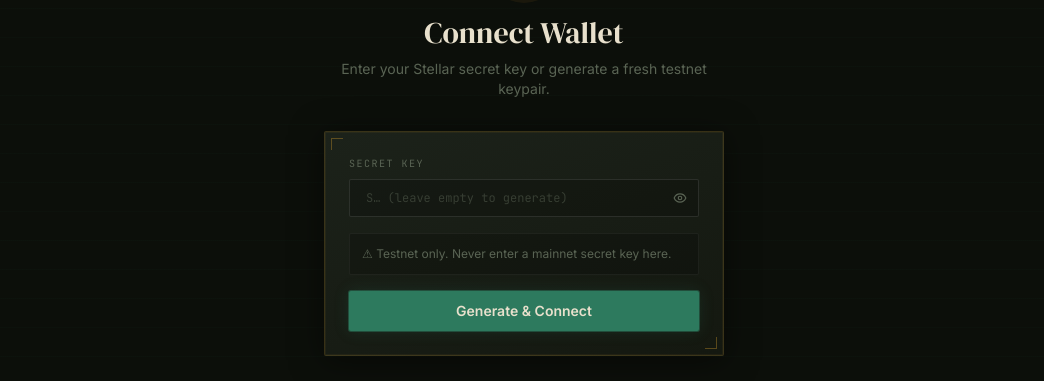
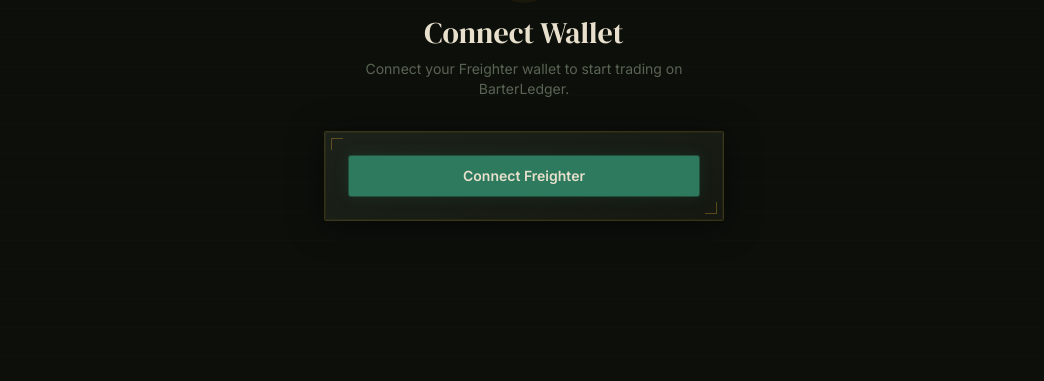
Before and after one commit to priyarajput59/BARTERLEDGER-Peer-to-Peer-Skill-Trading-Protocol, a React (Vite) app in the folder frontend/: page / in a window 1280 px wide. Both pictures are taken after a click on the button "Connect Wallet". Shown: the part 154-535 px from the top of the page, without its empty margins (116-1160 px from the left). Built offline with nearby package versions, Linux system fonts and the light colour scheme; no server answers.

Commit message:
feat: real wallet integration with Freighter API

```diff
--- a/frontend/package.json
+++ b/frontend/package.json
@@ -12,6 +12,7 @@
     "lint": "eslint src --ext ts,tsx --report-unused-disable-directives --max-warnings 0"
   },
   "dependencies": {
+    "@stellar/freighter-api": "^6.0.1",
     "@stellar/stellar-sdk": "^12.0.0",
     "clsx": "^2.1.1",
     "framer-motion": "^11.3.0",
--- a/frontend/src/lib/store.ts
+++ b/frontend/src/lib/store.ts
@@ -37,9 +37,8 @@
 interface BarterStore {
   // Wallet
   pubKey: string
-  secretKey: string
   isConnected: boolean
-  setWallet: (pub: string, sec: string) => void
+  setWallet: (pub: string) => void
   disconnect: () => void
 
   // Trades
@@ -62,9 +61,9 @@
 }
 
 export const useBarterStore = create<BarterStore>((set, get) => ({
-  pubKey: '', secretKey: '', isConnected: false,
-  setWallet: (pub, sec) => set({ pubKey: pub, secretKey: sec, isConnected: true }),
-  disconnect: () => set({ pubKey: '', secretKey: '', isConnected: false, profile: null, trades: [] }),
+  pubKey: '', isConnected: false,
+  setWallet: (pub) => set({ pubKey: pub, isConnected: true }),
+  disconnect: () => set({ pubKey: '', isConnected: false, profile: null, trades: [] }),
 
   trades: [],
   setTrades: (t) => set({ trades: t }),
--- a/frontend/src/pages/Profile.tsx
+++ b/frontend/src/pages/Profile.tsx
@@ -1,6 +1,6 @@
 import { useState } from 'react'
-import { Keypair } from '@stellar/stellar-sdk'
 import { Eye, EyeOff, Loader2, Copy, ExternalLink, TrendingUp, AlertTriangle, CheckCircle } from 'lucide-react'
+import { isConnected as isFreighterConnected, requestAccess, getAddress, signMessage } from '@stellar/freighter-api'
 import { useBarterStore } from '../lib/store'
 import RankBadge from '../components/RankBadge'
 import { MOCK_PROFILES, formatDate } from '../lib/mockData'
@@ -8,33 +8,48 @@
 
 export default function Profile() {
   const { isConnected, pubKey, setWallet, disconnect, setProfile, addNotification } = useBarterStore()
-  const [secretInput, setSecretInput] = useState('')
-  const [showSecret, setShowSecret]   = useState(false)
   const [loading, setLoading]         = useState(false)
 
   const handleConnect = async () => {
     setLoading(true)
     try {
-      let kp: Keypair
-      if (secretInput.trim()) {
-        kp = Keypair.fromSecret(secretInput.trim())
-      } else {
-        kp = Keypair.random()
-        addNotification('info', 'New testnet keypair generated. Save your secret key!')
+      const installed = await isFreighterConnected()
+      if (!installed) {
+        addNotification('error', 'Freighter wallet is not installed. Please install the browser extension.')
+        return
       }
-      setWallet(kp.publicKey(), kp.secret())
-      // Load mock profile
-      const mock = MOCK_PROFILES.find(p => p.trader === kp.publicKey()) || {
-        trader: kp.publicKey(), reputation_score: 0, rank: 'Newcomer',
+
+      const accessObj = await requestAccess()
+      if (accessObj.error) {
+        addNotification('error', 'Connection request denied')
+        return
+      }
+
+      const addressObj = await getAddress()
+      if (addressObj.error || !addressObj.address) {
+        addNotification('error', 'Could not retrieve wallet address')
+        return
+      }
+
+      const pk = addressObj.address
+      const sigObj = await signMessage('Log in to BarterLedger')
+      if (sigObj.error) {
+        addNotification('error', 'Signature request denied')
+        return
+      }
+
+      setWallet(pk)
+
+      const mock = MOCK_PROFILES.find(p => p.trader === pk) || {
+        trader: pk, reputation_score: 0, rank: 'Newcomer',
         trades_completed: 0, trades_disputed: 0, dispute_streak: 0, last_activity: Date.now() / 1000,
       }
       setProfile(mock)
-      addNotification('success', 'Wallet connected!')
-    } catch {
-      addNotification('error', 'Invalid secret key')
+      addNotification('success', 'Wallet connected successfully!')
+    } catch (e) {
+      addNotification('error', 'Failed to connect wallet')
     } finally {
       setLoading(false)
-      setSecretInput('')
     }
   }
 
@@ -48,30 +63,12 @@
             <span className="font-display text-2xl text-amber-lt">⬡</span>
           </div>
           <h1 className="font-display text-3xl text-parchment mb-2">Connect Wallet</h1>
-          <p className="text-sm text-muted">Enter your Stellar secret key or generate a fresh testnet keypair.</p>
+          <p className="text-sm text-muted">Connect your Freighter wallet to start trading on BarterLedger.</p>
         </div>
 
         <div className="contract-card p-6 space-y-4">
-          <div>
-            <label className="eyebrow block mb-2">Secret Key</label>
-            <div className="relative">
-              <input
-                type={showSecret ? 'text' : 'password'}
-                className="ledger-input pr-10 font-mono text-xs"
-                placeholder="S… (leave empty to generate)"
-                value={secretInput}
-                onChange={e => setSecretInput(e.target.value)}
-              />
-              <button onClick={() => setShowSecret(s => !s)} className="absolute right-3 top-1/2 -translate-y-1/2 text-muted hover:text-parchment">
-                {showSecret ? <EyeOff size={14} /> : <Eye size={14} />}
-              </button>
-            </div>
-          </div>
-          <div className="text-xs text-muted bg-black/20 rounded-sm p-3 border border-white/[0.05]">
-            ⚠ Testnet only. Never enter a mainnet secret key here.
-          </div>
           <button onClick={handleConnect} disabled={loading} className="btn-teal w-full flex items-center justify-center gap-2">
-            {loading ? <><Loader2 size={14} className="animate-spin" /> Connecting…</> : secretInput ? 'Connect Wallet' : 'Generate & Connect'}
+            {loading ? <><Loader2 size={14} className="animate-spin" /> Waiting for Freighter…</> : 'Connect Freighter'}
           </button>
         </div>
       </div>
```
Also changed, not shown: 1 other file (tests, documents, lock files or other folders).
